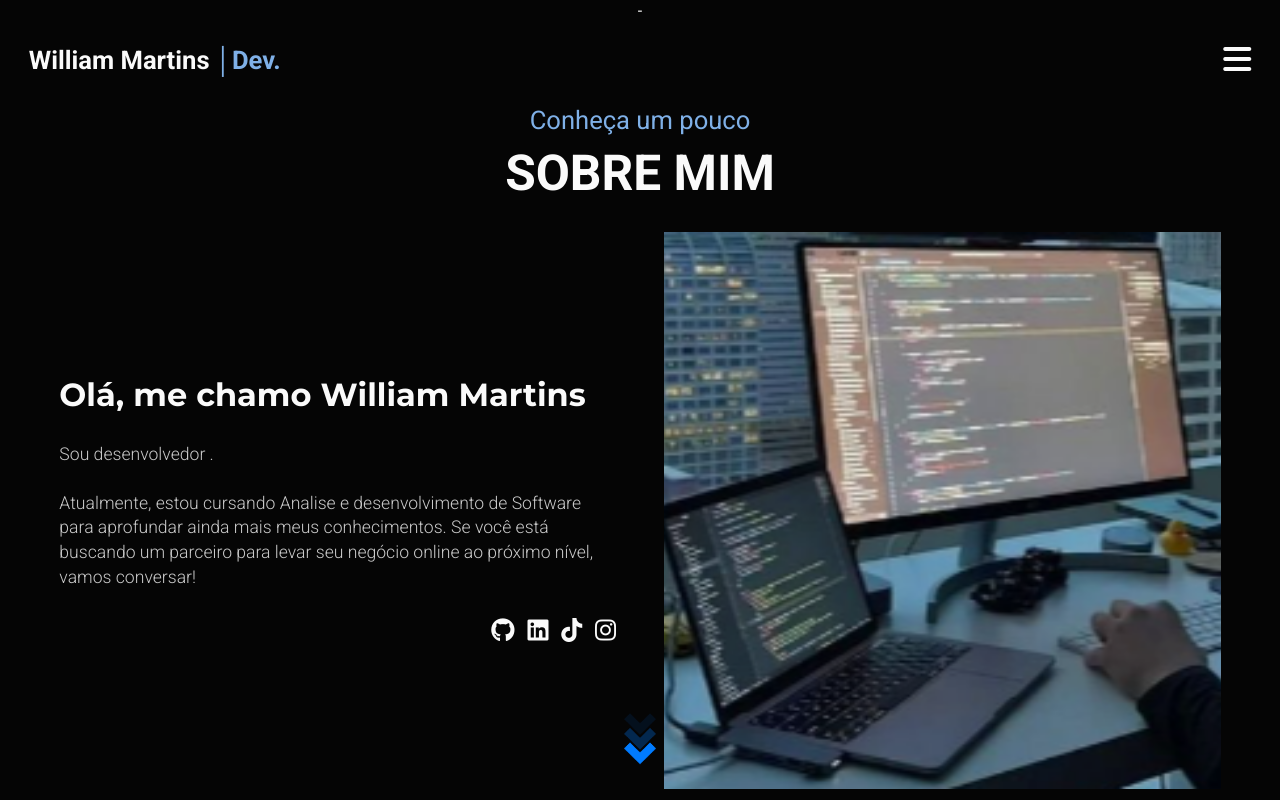
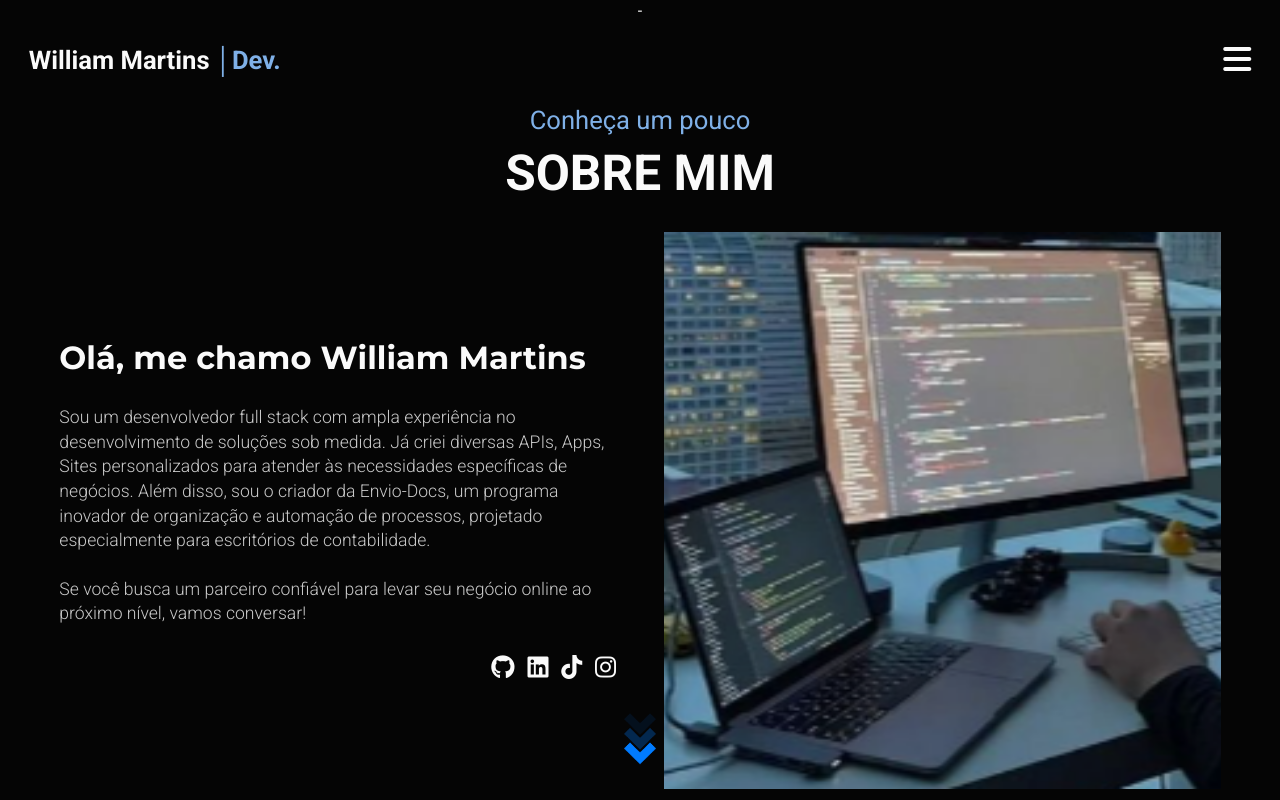
Before and after one commit to UiWill/Meu-Site, a website: page about.html in a window 1280 px wide. Shown: the top 800 px of the page. Drawn offline with nearby package versions, Linux system fonts and the light colour scheme.

Commit message:
Automatico

```diff
--- a/about.html
+++ b/about.html
@@ -96,10 +96,9 @@
             <div class="content-about">
                 <div class="content-about-left" data-aos="fade-right">
                     <h1>Olá, me chamo William Martins</h1>
-                    <p>Sou desenvolvedor .</p>
-                    <p>Atualmente, estou cursando Analise e desenvolvimento de Software para aprofundar ainda mais meus conhecimentos.
-                        Se você está buscando um parceiro para levar seu negócio online ao próximo nível, vamos
-                        conversar!</p>
+                    <p>Sou um desenvolvedor full stack com ampla experiência no desenvolvimento de soluções sob medida. Já criei diversas APIs, Apps, Sites personalizados para atender às necessidades específicas de negócios. Além disso, sou o criador da Envio-Docs, um programa inovador de organização e automação de processos, projetado especialmente para escritórios de contabilidade.</p>
+                    <p>Se você busca um parceiro confiável para levar seu negócio online ao próximo nível, vamos conversar!</p>
+
                     <div class="cta-about">
                         <div class="btn-about" data-aos="fade-up">
                            <!-- <a href="" target="_blank"><button class="btn"></button></a>-->
```
